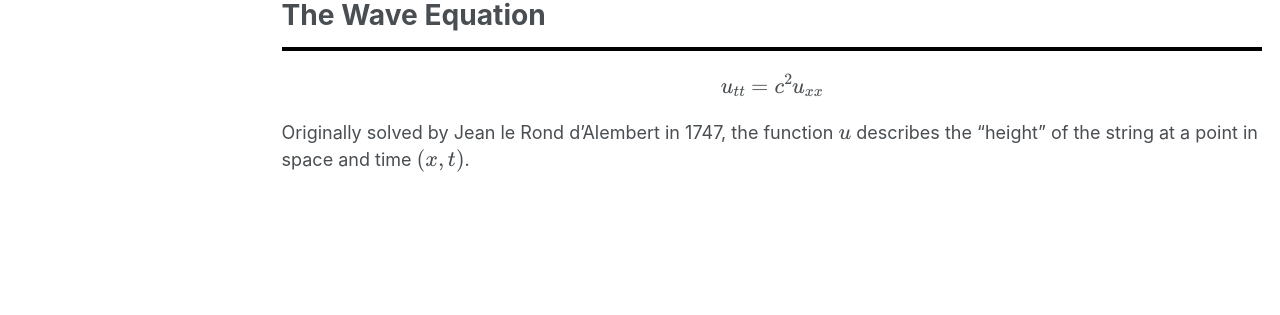
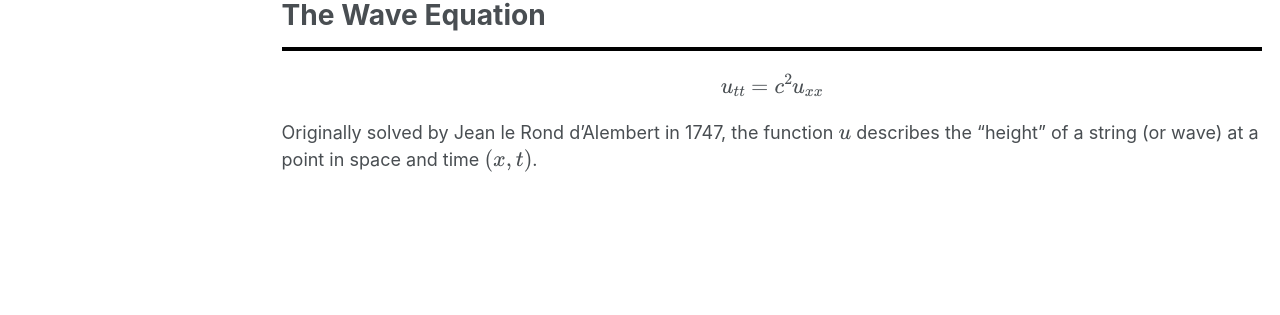
Before and after one commit to Nasser-Mohammed/Nasser-Mohammed.github.io, a Jekyll site: the page built from _pages/notes/pde/waveequation.md, in a window 1280 px wide. Shown: the part 105-420 px from the top of the page. Built offline with Jekyll 4.4.1, drawn with Linux system fonts in a browser that asks for light colours.

Commit message:
Update waveequation.md

```diff
--- a/_pages/notes/pde/waveequation.md
+++ b/_pages/notes/pde/waveequation.md
@@ -6,4 +6,4 @@
 ---
 <hr style="border: 2px solid black;">
 \\[u_{tt}=c^2u_{xx}\\]
-Originally solved by Jean le Rond d'Alembert in 1747, the function \\(u\\) describes the "height" of the string at a point in space and time \\((x,t)\\).
+Originally solved by Jean le Rond d'Alembert in 1747, the function \\(u\\) describes the "height" of a string (or wave) at a point in space and time \\((x,t)\\).
```
